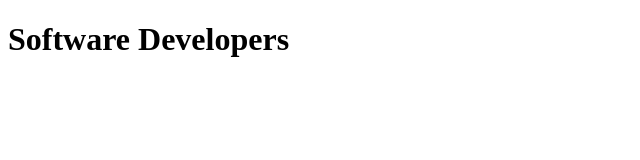
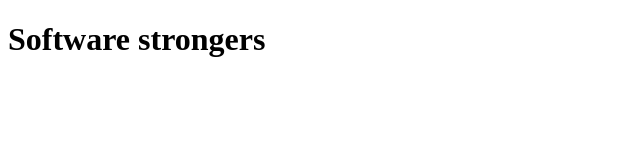
Before and after one commit to Thiru1239/Vickyproject, a plain HTML site: page index.html in a window 1280 px wide. Shown: the whole page, without its empty margins (0-640 px from the left). Drawn offline with Linux system fonts and the light colour scheme.

Commit message:
not convenient

```diff
--- a/index.html
+++ b/index.html
@@ -6,6 +6,6 @@
     <title>Developers</title>
 </head>
 <body>
-    <h1>Software Developers</h1>
+    <h1>Software strongers</h1>
 </body>
 </html>
```
